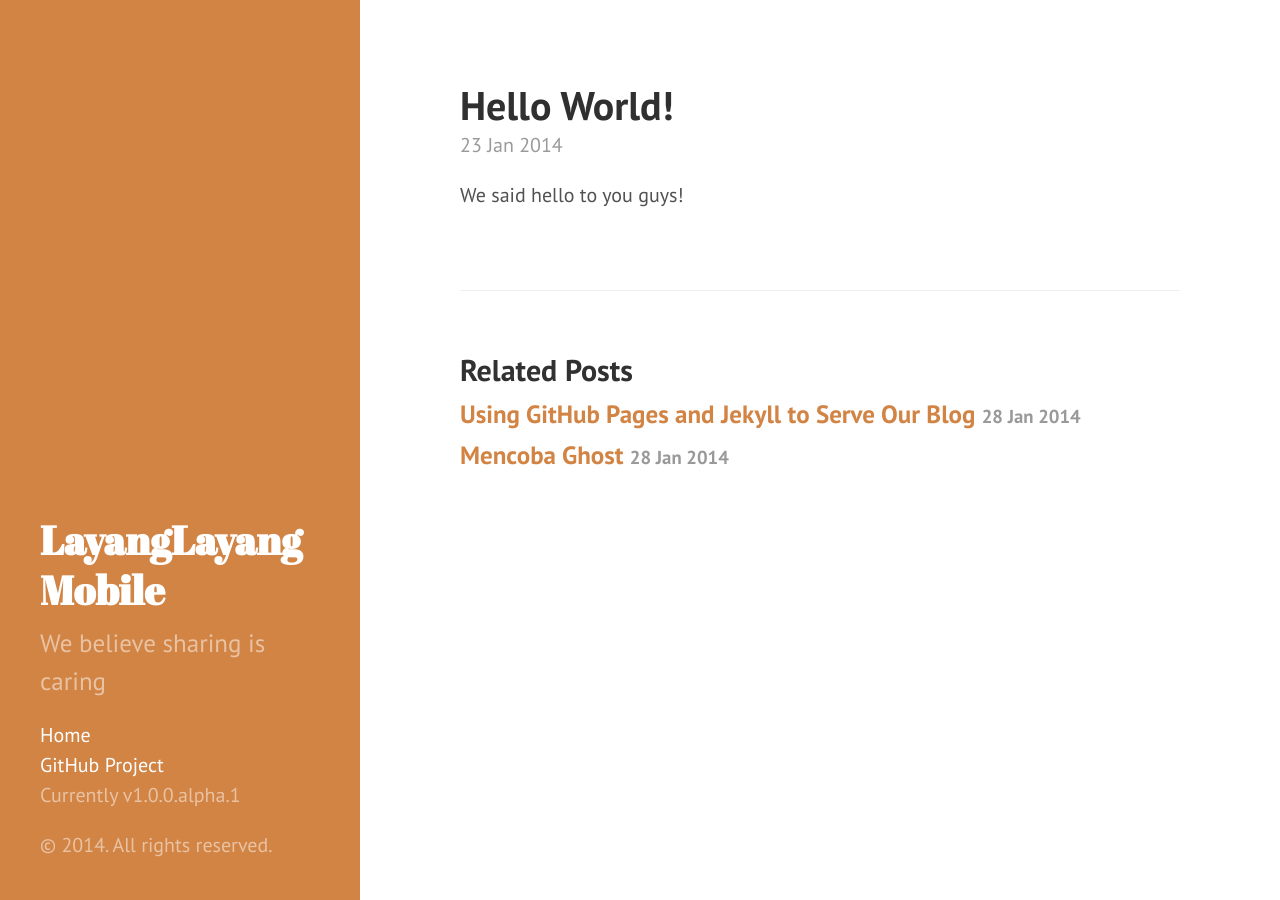
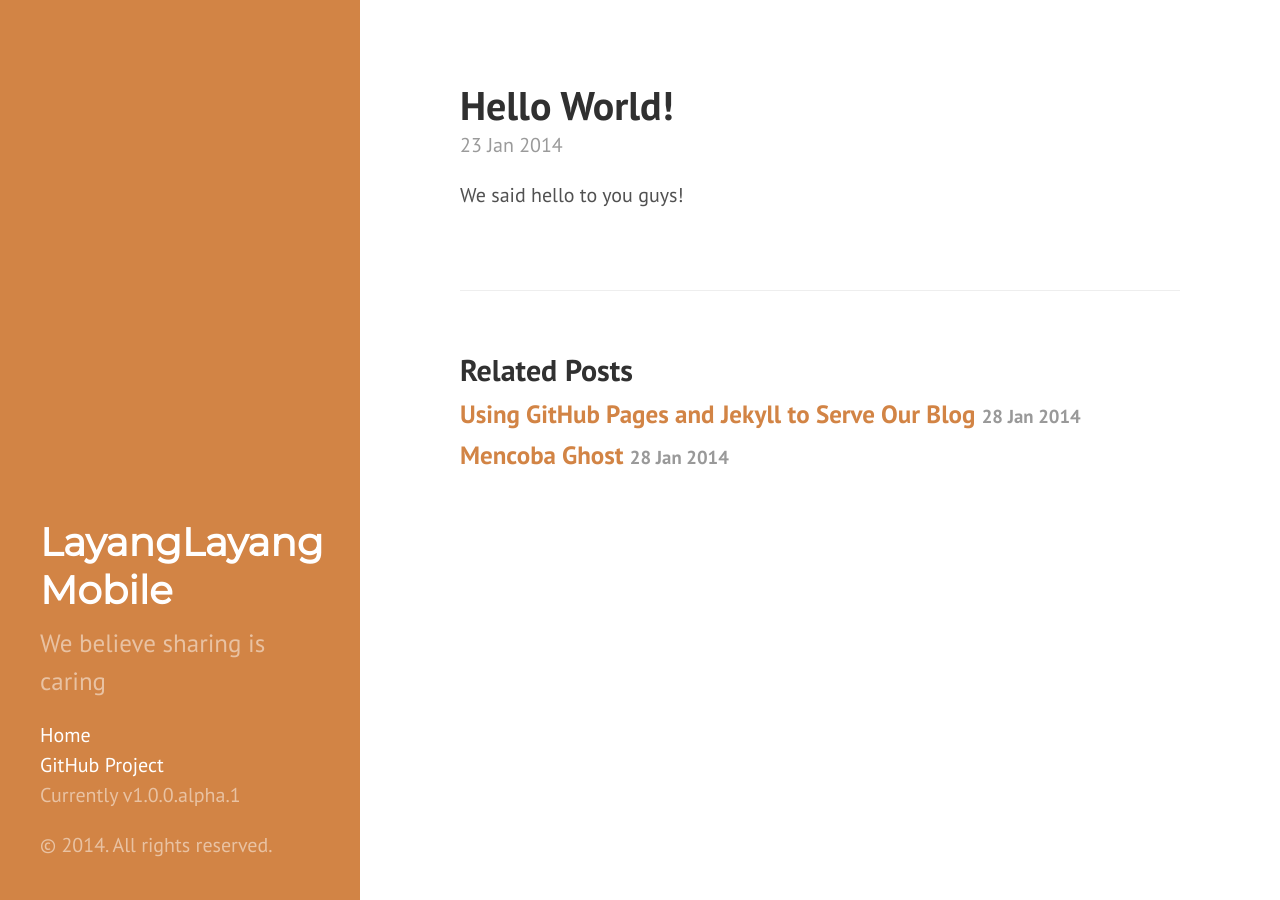
Before and after one commit to layanglayangmobile/blog, a Jekyll site: the page built from _posts/2014-01-23-hello-world.md, in a window 1280 px wide. Built offline with Jekyll 4.4.1, drawn with Linux system fonts in a browser that asks for light colours; Markdown is read by kramdown in place of the engine named in the settings.

Commit message:
feat(font): Use Montserrat font
Use Montserrat font serve from Google Fonts: http://www.google.com/fonts/specimen/Montserrat

Side effects:
We create our Hyde themes based on theme-base-09, so that we can easily modify the themes in the future.

```diff
--- a/_includes/head.html
+++ b/_includes/head.html
@@ -17,7 +17,7 @@
   <link rel="stylesheet" href="/public/css/poole.css">
   <link rel="stylesheet" href="/public/css/syntax.css">
   <link rel="stylesheet" href="/public/css/hyde.css">
-  <link rel="stylesheet" href="http://fonts.googleapis.com/css?family=PT+Sans:400,400italic,700|Abril+Fatface">
+  <link rel="stylesheet" href="http://fonts.googleapis.com/css?family=PT+Sans:400,400italic,700|Abril+Fatface|Montserrat">
 
   <!-- Icons -->
   <link rel="apple-touch-icon-precomposed" sizes="144x144" href="/public/apple-touch-icon-144-precomposed.png">
--- a/_layouts/default.html
+++ b/_layouts/default.html
@@ -3,7 +3,7 @@
 
   {% include head.html %}
 
-  <body class="theme-base-09">
+  <body class="theme-base-llm">
 
     {% include sidebar.html %}
 
--- a/public/css/hyde.css
+++ b/public/css/hyde.css
@@ -248,3 +248,18 @@ a.sidebar-nav-item:focus {
 .theme-base-0f .related-posts li a:hover {
   color: #8f5536;
 }
+
+/* LayangLayang Mobile Theme */
+.theme-base-llm .sidebar {
+  background-color: #d28445;
+}
+
+.theme-base-llm .sidebar-about h1 {
+  color: #fff;
+  font-family: "Montserrat", serif;
+  font-size: 1.95rem;
+}
+.theme-base-llm .content a,
+.theme-base-llm .related-posts li a:hover {
+  color: #d28445;
+}
```
